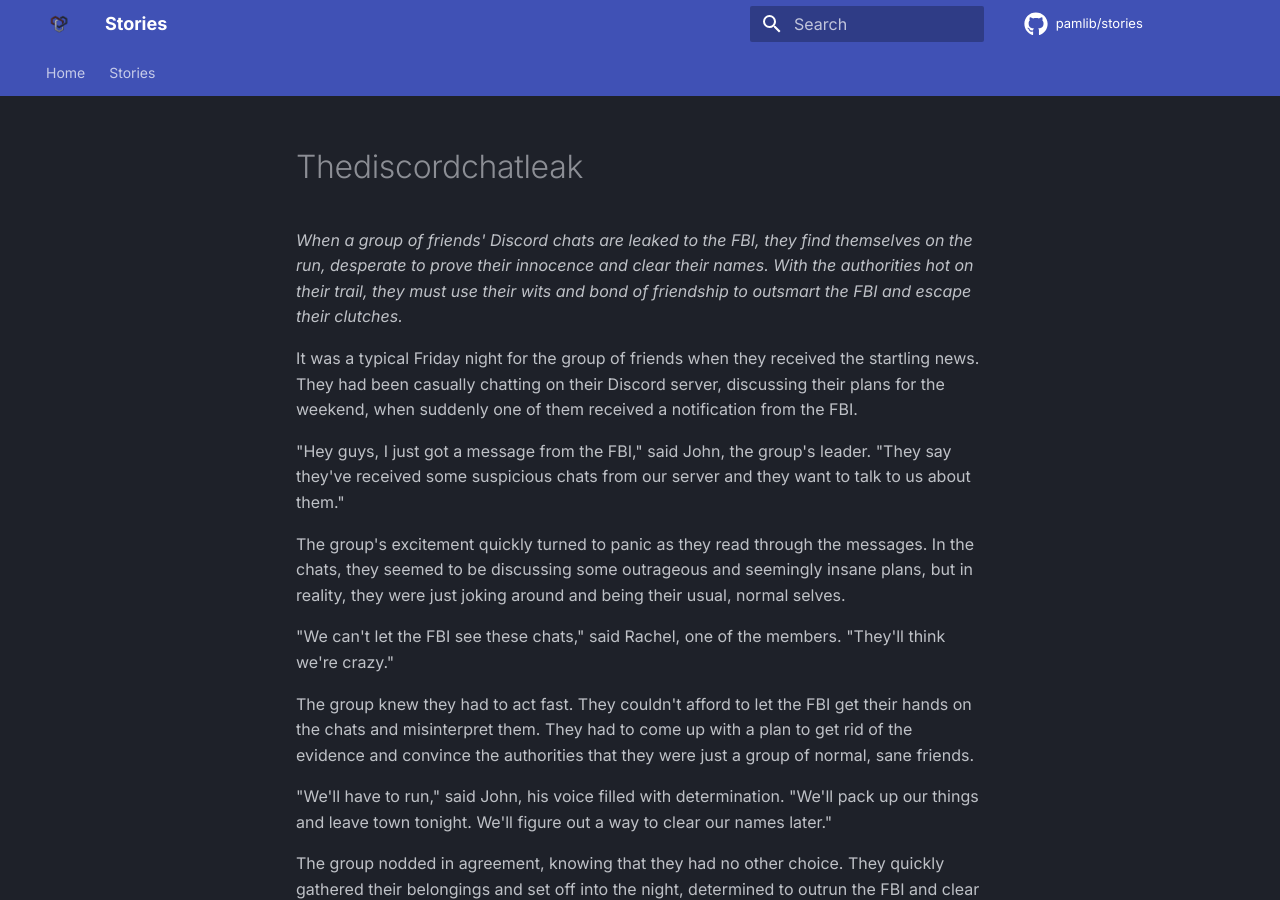
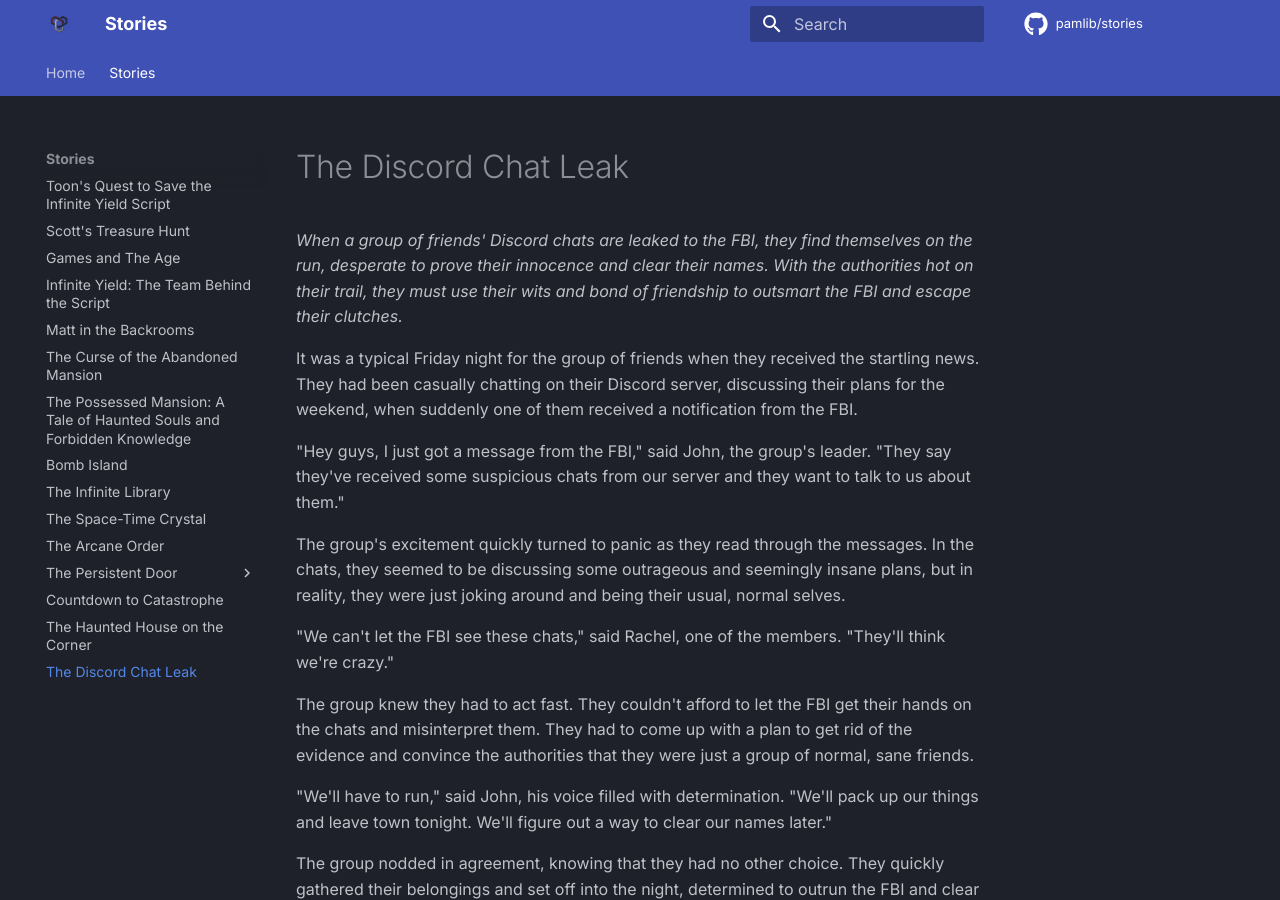
Before and after one commit to pamlib/stories, an MkDocs documentation site: the page built from docs/stories/thediscordchatleak.md, in a window 1280 px wide and 900 px high. Built offline with MkDocs 1.6.1 and Material for MkDocs 9.7.7, drawn with Linux system fonts in a browser that asks for light colours; comment, search, counter and statistics services are not loaded.

Commit message:
Update mkdocs.yml

```diff
--- a/mkdocs.yml
+++ b/mkdocs.yml
@@ -38,6 +38,7 @@ nav:
       - "Story Expanded": stories/thepersistentdoorexpanded.md
     - "Countdown to Catastrophe": stories/countdowntocatastrophe.md
     - "The Haunted House on the Corner": stories/thehauntedhouseonthecorner.md
+    - "The Discord Chat Leak": stories/thediscordchatleak.md
 
 
 markdown_extensions:
```
